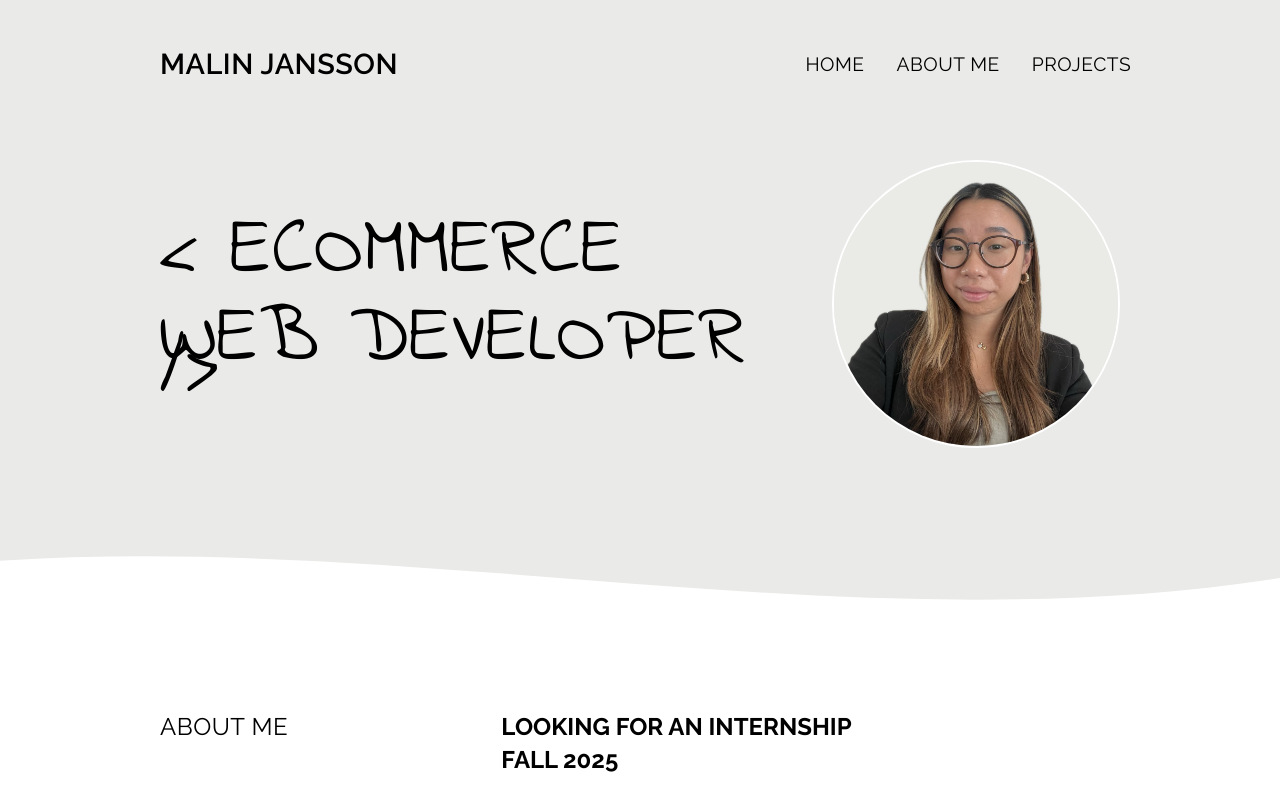
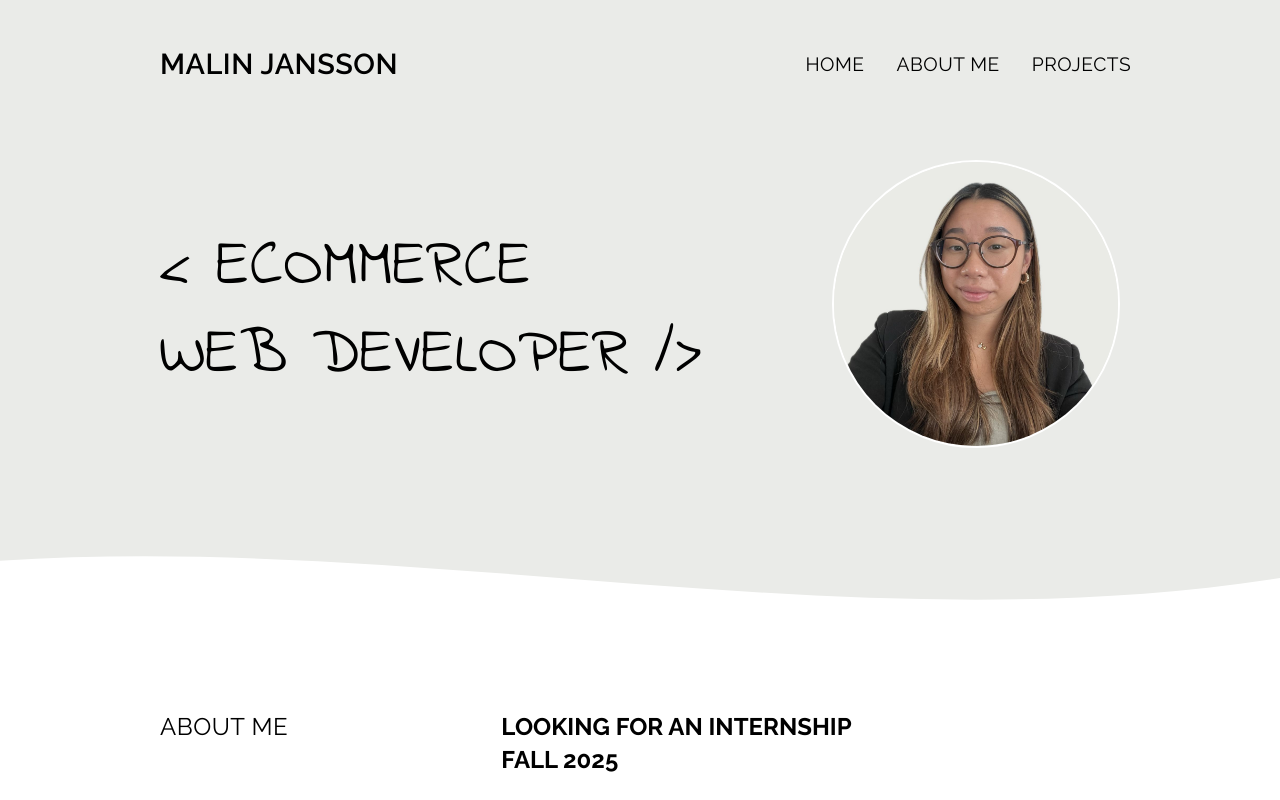
Before and after one commit to malinjansson/mjportfolio, a React (Vite) app: page / in a window 1280 px wide. Shown: the top 800 px of the page. Built offline with nearby package versions, Linux system fonts and the light colour scheme; a web font is replaced by a local one.

Commit message:
justify the intro text

```diff
--- a/src/styles/_intro.scss
+++ b/src/styles/_intro.scss
@@ -46,7 +46,9 @@
             padding-top: 1rem;
 
             @include m.desktop {
-                font-size: 5rem;
+                width: 100%;
+                font-size: 5vw;
+                text-align: justify;
                 line-height: 2rem;
             }
         }
```
